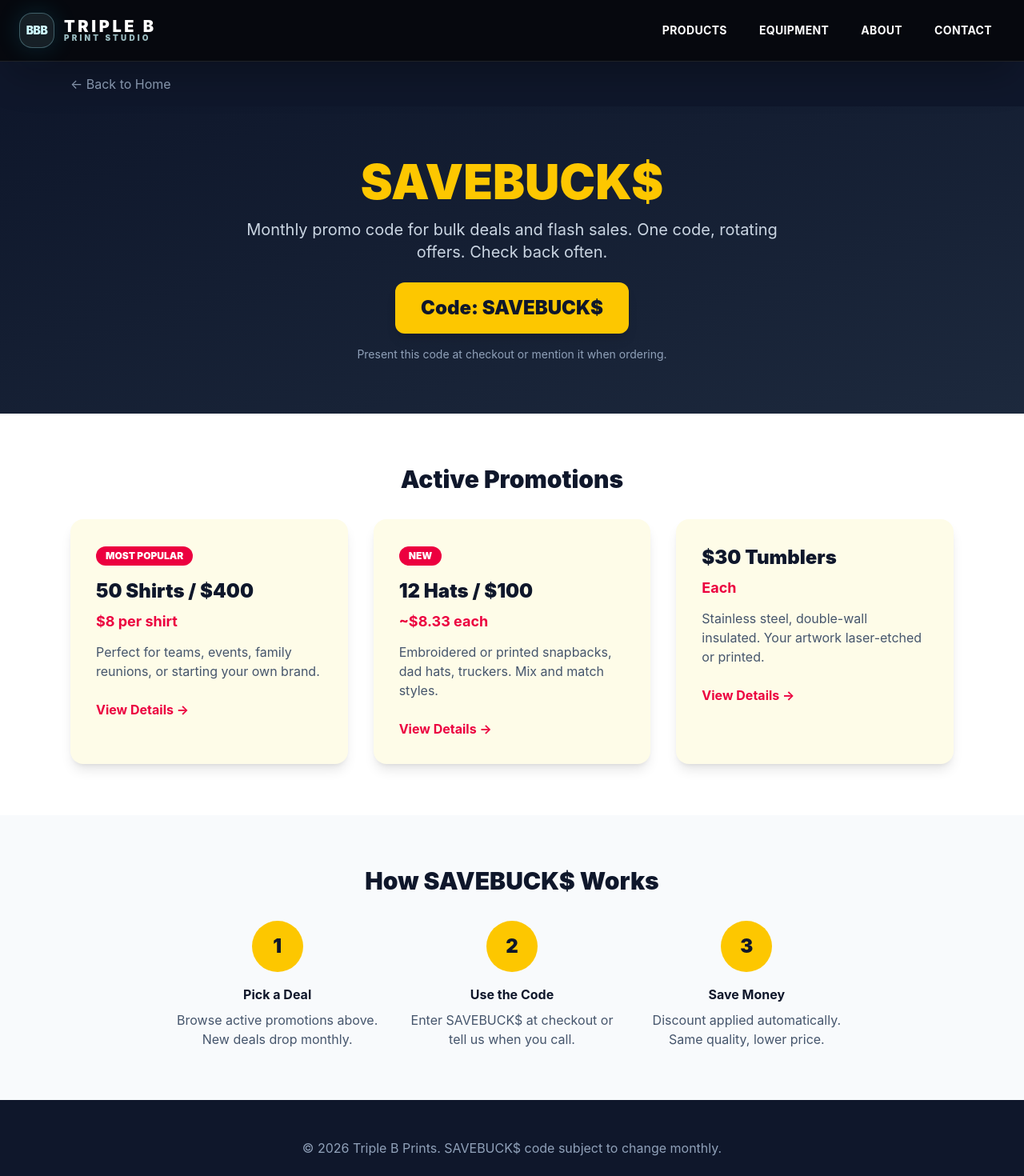
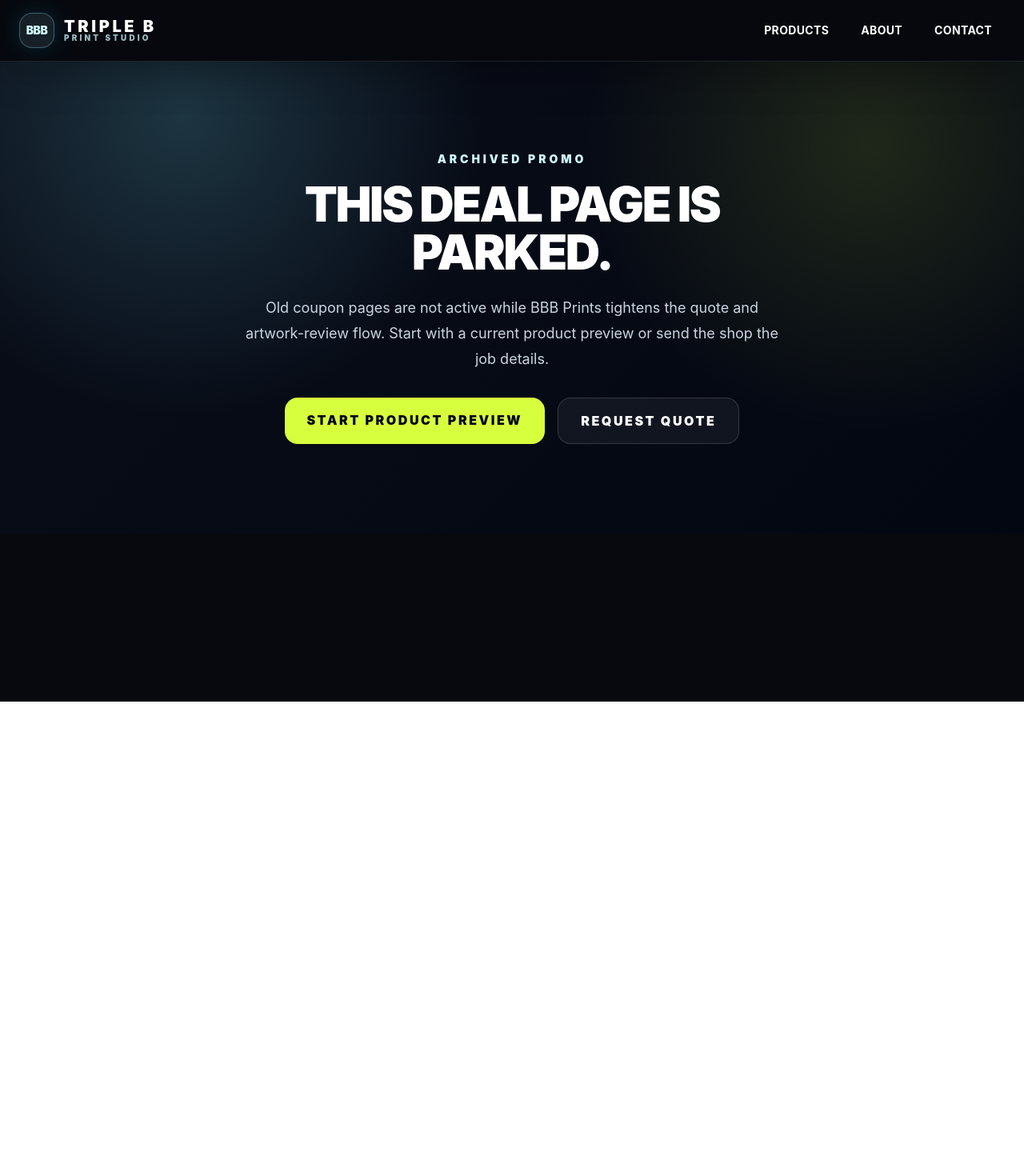
Before and after one commit to kn8-codes/triple-b-prints, a SvelteKit app: page /promo/savebucks in a window 1280 px wide. Shown: the top 1470 px of the page at 80% size. After the commit the page ends 877 px from the top, so only its background shows below. Built offline with nearby package versions, Linux system fonts and the light colour scheme.

Commit message:
feat: make BBB preview quote-safe

```diff
--- a/src/routes/+layout.svelte
+++ b/src/routes/+layout.svelte
@@ -7,7 +7,6 @@
 
 	const navItems = [
 		{ href: '/shop/t-shirt', label: 'Products' },
-		{ href: '/equipment', label: 'Equipment' },
 		{ href: '/#about', label: 'About' },
 		{ href: '/contact', label: 'Contact' }
 	];
@@ -20,7 +19,7 @@
 <svelte:head>
 	<link rel="icon" href={favicon} />
 	<title>Triple B Prints — Bold Custom Prints</title>
-	<meta name="description" content="Custom t-shirts, hoodies, mugs and more. Upload art, place it, checkout. No minimums. Fast runs." />
+	<meta name="description" content="Custom t-shirts, hoodies, mugs and more. Upload rough art, preview placement, and start a quote with Triple B Prints." />
 	<meta name="theme-color" content="#07090f" />
 	<meta name="color-scheme" content="dark light" />
 	<meta name="apple-mobile-web-app-capable" content="yes" />
--- a/src/routes/+page.svelte
+++ b/src/routes/+page.svelte
@@ -49,7 +49,7 @@
 							<p class="mt-4 max-w-xs text-sm font-bold uppercase leading-6 tracking-[0.18em] text-[#d8ff3e]">
 								Upload art.<br />
 								Place it.<br />
-								Checkout.
+								Review.
 							</p>
 						</div>
 
@@ -79,7 +79,7 @@
 					</span>
 				</h1>
 				<p class="mx-auto mt-7 max-w-xl text-lg leading-8 text-slate-300 lg:mx-0">
-					T-shirts, hoodies, mugs, keychains, and small-run merch with a configurator that lets customers see the job before checkout.
+					Custom merch that makes your business look like a business. Bring the rough idea, logo, screenshot, or finished file — Triple B helps turn it into a clean preview before production.
 				</p>
 				<div class="mt-8 flex flex-wrap justify-center gap-4 lg:justify-start">
 					<a
@@ -95,11 +95,6 @@
 						Browse Products
 					</a>
 				</div>
-				<div class="mt-8 flex w-full max-w-full flex-col items-start gap-2 rounded-2xl border border-[#d8ff3e]/30 bg-[#d8ff3e]/10 px-4 py-3 text-left sm:inline-flex sm:w-auto sm:flex-row sm:flex-wrap sm:items-center sm:gap-3">
-					<span class="text-sm font-black uppercase tracking-wide text-[#d8ff3e]">SAVEBUCK$</span>
-					<span class="min-w-0 text-sm leading-6 text-slate-300">Monthly promo code active — bulk deals & flash sales</span>
-					<a href="/promo/savebucks" class="text-sm font-bold text-[#d8ff3e] hover:underline">Shop Deals →</a>
-				</div>
 			</div>
 		</div>
 	</div>
@@ -112,7 +107,7 @@
 			<div>
 				<p class="mb-3 text-sm font-black uppercase tracking-[0.28em] text-cyan-100">Product line</p>
 				<h2 class="text-[2.55rem] font-black uppercase leading-none tracking-[-0.04em] text-white min-[430px]:text-4xl md:text-6xl">Featured <span class="block sm:inline">Products</span></h2>
-				<p class="mt-3 max-w-2xl text-lg text-slate-400">Start with a product, upload the art, and let the configurator keep the job honest.</p>
+				<p class="mt-3 max-w-2xl text-lg text-slate-400">Start with a product, upload what you have, and use the preview to make the quote conversation cleaner.</p>
 			</div>
 			<a href="/shop/hoodie" class="hidden rounded-2xl border border-white/10 bg-white/5 px-5 py-3 text-sm font-black uppercase tracking-[0.16em] text-cyan-100 transition-colors hover:bg-cyan-200/10 md:inline-flex">Start with hoodie →</a>
 		</div>
@@ -158,10 +153,10 @@
 				<p class="mb-3 text-sm font-black uppercase tracking-[0.28em] text-cyan-100">Shop posture</p>
 				<h2 class="mb-6 text-4xl font-black uppercase tracking-[-0.05em] text-white md:text-6xl">Small shop. Sharp prints.</h2>
 				<p class="mb-6 text-lg leading-8 text-slate-300">
-					Triple B helps customers turn rough artwork and product ideas into clean previews, clear options, and print-ready requests.
+					Triple B helps businesses, teams, families, and event organizers turn rough artwork and product ideas into clean previews, clear options, and print-ready requests.
 				</p>
 				<p class="mb-8 text-lg leading-8 text-slate-300">
-					The experience is built to feel like a working print room: dark, focused, practical, and aimed at getting the job onto the press.
+					The goal is satisfaction all the way around: clear communication, time taken with your idea, and custom merch that looks sharp enough to advertise.
 				</p>
 				<div class="grid grid-cols-2 gap-4 sm:grid-cols-3">
 					<div class="rounded-2xl border border-white/10 bg-white/[0.05] p-5">
@@ -185,7 +180,7 @@
 					<div class="grid gap-3 text-sm font-black uppercase tracking-[0.14em] text-slate-300 sm:grid-cols-3">
 						<span class="rounded-2xl border border-white/10 bg-black/25 px-3 py-4">Upload</span>
 						<span class="rounded-2xl border border-white/10 bg-black/25 px-3 py-4">Place</span>
-						<span class="rounded-2xl border border-white/10 bg-black/25 px-3 py-4">Checkout</span>
+						<span class="rounded-2xl border border-white/10 bg-black/25 px-3 py-4">Review</span>
 					</div>
 				</div>
 			</div>
@@ -199,7 +194,7 @@
 			<div>
 				<h3 class="mb-4 text-2xl font-black uppercase tracking-[-0.03em]">Triple B Prints</h3>
 				<p class="leading-relaxed text-slate-400">
-					Bold custom merch with a live configurator built to get clean artwork, clear options, and checkout-ready orders into the shop.
+					Bold custom merch with a preview-ready quote flow built to get clean artwork, clear options, and reviewable requests into the shop.
 				</p>
 			</div>
 			<div>
@@ -208,14 +203,12 @@
 					<li><a href="/shop/t-shirt" class="transition-colors hover:text-[#d8ff3e]">T-Shirts</a></li>
 					<li><a href="/shop/mug" class="transition-colors hover:text-[#d8ff3e]">Mugs</a></li>
 					<li><a href="/shop/keychain" class="transition-colors hover:text-[#d8ff3e]">Keychains</a></li>
-					<li><a href="/promo/savebucks" class="transition-colors hover:text-[#d8ff3e]">Promos</a></li>
 				</ul>
 			</div>
 			<div>
 				<h4 class="mb-4 text-sm font-bold uppercase tracking-wide text-slate-300">Company</h4>
 				<ul class="space-y-2 text-slate-400">
 					<li><a href="/#about" class="transition-colors hover:text-[#d8ff3e]">About</a></li>
-					<li><a href="/equipment" class="transition-colors hover:text-[#d8ff3e]">Equipment</a></li>
 					<li><a href="/contact" class="transition-colors hover:text-[#d8ff3e]">Contact</a></li>
 				</ul>
 			</div>
--- a/src/routes/promo/bulk-hats/+page.svelte
+++ b/src/routes/promo/bulk-hats/+page.svelte
@@ -30,6 +30,7 @@
 <svelte:head>
 	<title>12 Hats / $100 | Triple B Prints</title>
 	<meta name="description" content="Bulk custom hat deal: 12 hats for $100. Mix and match styles. Embroidered or printed." />
+	<meta name="robots" content="noindex, nofollow" />
 </svelte:head>
 
 <!-- Breadcrumb -->
@@ -49,8 +50,8 @@
 			Embroidered or printed snapbacks, dad hats, truckers, and more. Mix and match styles across your order.
 		</p>
 		<div class="flex flex-wrap gap-4 justify-center items-stretch">
-			<a href="/promo/savebucks" class="inline-block bg-yellow-400 text-slate-900 font-black uppercase tracking-wide px-6 sm:px-8 py-4 rounded-xl shadow-lg hover:bg-yellow-300 hover:scale-105 transition-all tap-target">
-				All Deals
+			<a href="/contact" class="inline-block bg-yellow-400 text-slate-900 font-black uppercase tracking-wide px-6 sm:px-8 py-4 rounded-xl shadow-lg hover:bg-yellow-300 hover:scale-105 transition-all tap-target">
+				Request Quote
 			</a>
 			<a href="/shop/t-shirt" class="inline-block bg-white/10 text-white font-bold uppercase tracking-wide px-6 sm:px-8 py-4 rounded-xl hover:bg-white/20 transition-all tap-target">
 				Shop Other Products
@@ -108,10 +109,10 @@
 <!-- CTA -->
 <section class="py-16 bg-yellow-400">
 	<div class="max-w-4xl mx-auto px-4 sm:px-6 text-center">
-		<h2 class="text-3xl font-black text-slate-900 mb-4">Ready to Order?</h2>
-		<p class="text-slate-800 mb-8">Use code <span class="font-black">SAVEBUCK$</span> at checkout. Or call us and mention this deal.</p>
-		<a href="/promo/savebucks" class="inline-block bg-slate-900 text-white font-black uppercase tracking-wide px-6 sm:px-8 py-4 rounded-xl shadow-lg hover:bg-slate-800 hover:scale-105 transition-all tap-target">
-			View All Deals
+		<h2 class="text-3xl font-black text-slate-900 mb-4">Ready to Review This Job?</h2>
+		<p class="text-slate-800 mb-8">Send the product, artwork, quantity, and deadline so Triple B can confirm current pricing before production.</p>
+		<a href="/contact" class="inline-block bg-slate-900 text-white font-black uppercase tracking-wide px-6 sm:px-8 py-4 rounded-xl shadow-lg hover:bg-slate-800 hover:scale-105 transition-all tap-target">
+			View Request Quote
 		</a>
 	</div>
 </section>
--- a/src/routes/promo/bulk-shirts/+page.svelte
+++ b/src/routes/promo/bulk-shirts/+page.svelte
@@ -22,6 +22,7 @@
 <svelte:head>
 	<title>50 Shirts / $400 | Triple B Prints</title>
 	<meta name="description" content="Bulk custom t-shirt deal: 50 shirts for $400. $8 each. Perfect for teams, events, and reunions." />
+	<meta name="robots" content="noindex, nofollow" />
 </svelte:head>
 
 <!-- Breadcrumb -->
@@ -42,10 +43,10 @@
 		</p>
 		<div class="flex flex-wrap gap-4 justify-center items-stretch">
 			<a href="/shop/t-shirt" class="inline-block bg-yellow-400 text-slate-900 font-black uppercase tracking-wide px-6 sm:px-8 py-4 rounded-xl shadow-lg hover:bg-yellow-300 hover:scale-105 transition-all tap-target">
-				Start Designing
+				Start Product Preview
 			</a>
-			<a href="/promo/savebucks" class="inline-block bg-white/10 text-white font-bold uppercase tracking-wide px-6 sm:px-8 py-4 rounded-xl hover:bg-white/20 transition-all tap-target">
-				All Deals
+			<a href="/contact" class="inline-block bg-white/10 text-white font-bold uppercase tracking-wide px-6 sm:px-8 py-4 rounded-xl hover:bg-white/20 transition-all tap-target">
+				Request Quote
 			</a>
 		</div>
 	</div>
@@ -88,10 +89,10 @@
 <!-- CTA -->
 <section class="py-16 bg-yellow-400">
 	<div class="max-w-4xl mx-auto px-4 sm:px-6 text-center">
-		<h2 class="text-3xl font-black text-slate-900 mb-4">Ready to Order?</h2>
-		<p class="text-slate-800 mb-8">Use code <span class="font-black">SAVEBUCK$</span> at checkout. Or call us and mention this deal.</p>
+		<h2 class="text-3xl font-black text-slate-900 mb-4">Ready to Review This Job?</h2>
+		<p class="text-slate-800 mb-8">Send the product, artwork, quantity, and deadline so Triple B can confirm current pricing before production.</p>
 		<a href="/shop/t-shirt" class="inline-block bg-slate-900 text-white font-black uppercase tracking-wide px-6 sm:px-8 py-4 rounded-xl shadow-lg hover:bg-slate-800 hover:scale-105 transition-all tap-target">
-			Design Your Shirts
+			Start Product Preview
 		</a>
 	</div>
 </section>
--- a/src/routes/promo/savebucks/+page.svelte
+++ b/src/routes/promo/savebucks/+page.svelte
@@ -1,125 +1,28 @@
-<script lang="ts">
-	// ─── SAVEBUCK$ Promo Landing Page ───
-	// Central hub for all active promotions. Code changes monthly.
-
-	const promos = [
-		{
-			title: '50 Shirts / $400',
-			price: '$8 per shirt',
-			desc: 'Perfect for teams, events, family reunions, or starting your own brand.',
-			link: '/promo/bulk-shirts',
-			badge: 'Most Popular'
-		},
-		{
-			title: '12 Hats / $100',
-			price: '~$8.33 each',
-			desc: 'Embroidered or printed snapbacks, dad hats, truckers. Mix and match styles.',
-			link: '/promo/bulk-hats',
-			badge: 'New'
-		},
-		{
-			title: '$30 Tumblers',
-			price: 'Each',
-			desc: 'Stainless steel, double-wall insulated. Your artwork laser-etched or printed.',
-			link: '/promo/tumblers',
-			badge: null
-		}
-	];
-</script>
-
 <svelte:head>
-	<title>SAVEBUCK$ Deals | Triple B Prints</title>
-	<meta name="description" content="Active promotions at Triple B Prints. Bulk deals on shirts, hats, and tumblers. Use code SAVEBUCK$." />
+	<title>Archived Promo — Triple B Prints</title>
+	<meta name="description" content="This Triple B Prints promo page is archived. Start a current quote or product preview instead." />
+	<meta name="robots" content="noindex, nofollow" />
 </svelte:head>
 
-<!-- Breadcrumb -->
-<div class="bg-slate-900 text-slate-400 py-4">
-	<div class="max-w-6xl mx-auto px-4 sm:px-6">
-		<a href="/" class="hover:text-yellow-400 transition-colors">← Back to Home</a>
-	</div>
-</div>
-
-<!-- Hero -->
-<section class="bg-gradient-to-br from-slate-900 to-slate-800 text-white py-16">
-	<div class="max-w-6xl mx-auto px-4 sm:px-6 text-center">
-		<h1 class="text-4xl md:text-6xl font-black mb-4">
-			<span class="text-yellow-400">SAVEBUCK$</span>
-		</h1>
-		<p class="text-xl text-slate-300 mb-6 max-w-2xl mx-auto">
-			Monthly promo code for bulk deals and flash sales. One code, rotating offers. Check back often.
-		</p>
-		<div class="inline-block bg-yellow-400 text-slate-900 font-black text-2xl px-8 py-4 rounded-xl shadow-lg">
-			Code: SAVEBUCK$
-		</div>
-		<p class="text-sm text-slate-400 mt-4">Present this code at checkout or mention it when ordering.</p>
-	</div>
-</section>
-
-<!-- Active Promos -->
-<section class="py-16 bg-white">
-	<div class="max-w-6xl mx-auto px-4 sm:px-6">
-		<h2 class="text-3xl font-black text-slate-900 mb-8 text-center">Active Promotions</h2>
-		<div class="grid gap-6 md:grid-cols-3 md:gap-8">
-			{#each promos as promo}
-				<a
-					href={promo.link}
-					class="group block bg-yellow-50 rounded-2xl shadow-lg overflow-hidden hover:shadow-2xl transition-all hover:-translate-y-1 focus:outline-none focus:ring-4 focus:ring-yellow-400"
-					aria-label={`View ${promo.title} promotion details`}
-				>
-					<div class="p-8">
-						{#if promo.badge}
-							<span class="inline-block bg-rose-600 text-white text-xs font-black uppercase px-3 py-1 rounded-full mb-4">
-								{promo.badge}
-							</span>
-						{/if}
-						<h3 class="text-2xl font-black text-slate-900 mb-2">{promo.title}</h3>
-						<p class="text-rose-600 font-bold text-lg mb-3">{promo.price}</p>
-						<p class="text-slate-600">{promo.desc}</p>
-						<span class="inline-block mt-6 text-rose-600 font-bold group-hover:underline">
-							View Details →
-						</span>
-					</div>
+<main class="min-h-screen bg-[#07090f] text-white">
+	<section class="relative isolate overflow-hidden px-4 py-20 text-center sm:px-6 lg:py-28">
+		<div class="pointer-events-none absolute inset-0 bg-[radial-gradient(circle_at_18%_12%,rgba(120,232,255,0.18),transparent_32%),radial-gradient(circle_at_85%_18%,rgba(216,255,62,0.12),transparent_30%),linear-gradient(135deg,rgba(15,23,42,0.35),#030712)]"></div>
+		<div class="relative mx-auto max-w-3xl">
+			<p class="mb-4 text-sm font-black uppercase tracking-[0.28em] text-cyan-100">Archived promo</p>
+			<h1 class="text-4xl font-black uppercase leading-none tracking-[-0.04em] text-white sm:text-6xl">
+				This deal page is parked.
+			</h1>
+			<p class="mx-auto mt-6 max-w-2xl text-lg leading-8 text-slate-300">
+				Old coupon pages are not active while BBB Prints tightens the quote and artwork-review flow. Start with a current product preview or send the shop the job details.
+			</p>
+			<div class="mt-8 flex flex-wrap justify-center gap-4">
+				<a href="/shop/t-shirt" class="tap-target rounded-2xl bg-[#d8ff3e] px-7 py-4 font-black uppercase tracking-[0.16em] text-slate-950 hover:bg-yellow-200">
+					Start Product Preview
 				</a>
-			{/each}
-		</div>
-	</div>
-</section>
-
-<!-- How It Works -->
-<section class="py-16 bg-slate-50">
-	<div class="max-w-4xl mx-auto px-4 sm:px-6">
-		<h2 class="text-3xl font-black text-slate-900 mb-8 text-center">How SAVEBUCK$ Works</h2>
-		<div class="grid md:grid-cols-3 gap-8 text-center">
-			<div>
-				<div class="w-16 h-16 bg-yellow-400 rounded-full flex items-center justify-center mx-auto mb-4">
-					<span class="text-2xl font-black text-slate-900">1</span>
-				</div>
-				<h3 class="font-bold text-slate-900 mb-2">Pick a Deal</h3>
-				<p class="text-slate-600">Browse active promotions above. New deals drop monthly.</p>
-			</div>
-			<div>
-				<div class="w-16 h-16 bg-yellow-400 rounded-full flex items-center justify-center mx-auto mb-4">
-					<span class="text-2xl font-black text-slate-900">2</span>
-				</div>
-				<h3 class="font-bold text-slate-900 mb-2">Use the Code</h3>
-				<p class="text-slate-600">Enter SAVEBUCK$ at checkout or tell us when you call.</p>
-			</div>
-			<div>
-				<div class="w-16 h-16 bg-yellow-400 rounded-full flex items-center justify-center mx-auto mb-4">
-					<span class="text-2xl font-black text-slate-900">3</span>
-				</div>
-				<h3 class="font-bold text-slate-900 mb-2">Save Money</h3>
-				<p class="text-slate-600">Discount applied automatically. Same quality, lower price.</p>
+				<a href="/contact" class="tap-target rounded-2xl border border-white/15 bg-white/5 px-7 py-4 font-black uppercase tracking-[0.16em] text-white hover:bg-white/10">
+					Request Quote
+				</a>
 			</div>
 		</div>
-	</div>
-</section>
-
-<!-- Footer -->
-<footer class="bg-slate-900 text-white py-12">
-	<div class="max-w-6xl mx-auto px-4 sm:px-6 text-center">
-		<p class="text-slate-400">
-			© {new Date().getFullYear()} Triple B Prints. SAVEBUCK$ code subject to change monthly.
-		</p>
-	</div>
-</footer>
+	</section>
+</main>
--- a/src/routes/promo/tumblers/+page.svelte
+++ b/src/routes/promo/tumblers/+page.svelte
@@ -22,6 +22,7 @@
 <svelte:head>
 	<title>$30 Tumblers | Triple B Prints</title>
 	<meta name="description" content="Custom stainless steel tumblers for $30 each. Double-wall insulated, laser-etched or printed. Great for gifts." />
+	<meta name="robots" content="noindex, nofollow" />
 </svelte:head>
 
 <!-- Breadcrumb -->
@@ -41,8 +42,8 @@
 			Stainless steel, double-wall insulated. Your artwork laser-etched or UV printed. Great for gifts, corporate swag, or personal use.
 		</p>
 		<div class="flex flex-wrap gap-4 justify-center items-stretch">
-			<a href="/promo/savebucks" class="inline-block bg-yellow-400 text-slate-900 font-black uppercase tracking-wide px-6 sm:px-8 py-4 rounded-xl shadow-lg hover:bg-yellow-300 hover:scale-105 transition-all tap-target">
-				All Deals
+			<a href="/contact" class="inline-block bg-yellow-400 text-slate-900 font-black uppercase tracking-wide px-6 sm:px-8 py-4 rounded-xl shadow-lg hover:bg-yellow-300 hover:scale-105 transition-all tap-target">
+				Request Quote
 			</a>
 			<a href="/shop/t-shirt" class="inline-block bg-white/10 text-white font-bold uppercase tracking-wide px-6 sm:px-8 py-4 rounded-xl hover:bg-white/20 transition-all tap-target">
 				Shop Other Products
@@ -88,10 +89,10 @@
 <!-- CTA -->
 <section class="py-16 bg-yellow-400">
 	<div class="max-w-4xl mx-auto px-4 sm:px-6 text-center">
-		<h2 class="text-3xl font-black text-slate-900 mb-4">Ready to Order?</h2>
-		<p class="text-slate-800 mb-8">Use code <span class="font-black">SAVEBUCK$</span> at checkout. Or call us and mention this deal.</p>
-		<a href="/promo/savebucks" class="inline-block bg-slate-900 text-white font-black uppercase tracking-wide px-6 sm:px-8 py-4 rounded-xl shadow-lg hover:bg-slate-800 hover:scale-105 transition-all tap-target">
-			View All Deals
+		<h2 class="text-3xl font-black text-slate-900 mb-4">Ready to Review This Job?</h2>
+		<p class="text-slate-800 mb-8">Send the product, artwork, quantity, and deadline so Triple B can confirm current pricing before production.</p>
+		<a href="/contact" class="inline-block bg-slate-900 text-white font-black uppercase tracking-wide px-6 sm:px-8 py-4 rounded-xl shadow-lg hover:bg-slate-800 hover:scale-105 transition-all tap-target">
+			View Request Quote
 		</a>
 	</div>
 </section>
```
Also changed, not shown: src/lib/components/ProductConfigurator.svelte (+74 -20 lines), src/lib/data/shopProducts.ts (+15 -8 lines), src/routes/about/+page.svelte (+2 -8 lines), src/routes/contact/+page.svelte (+4 -4 lines).
